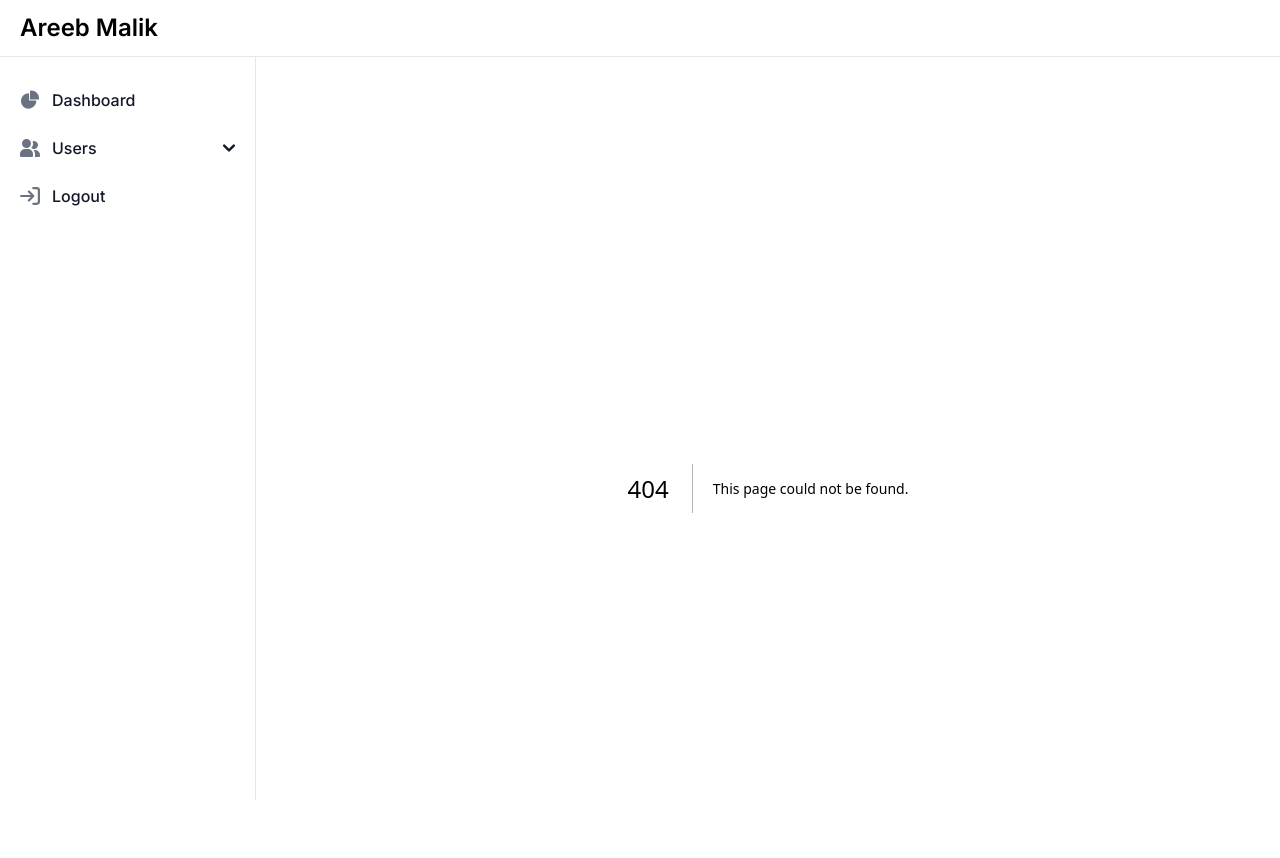
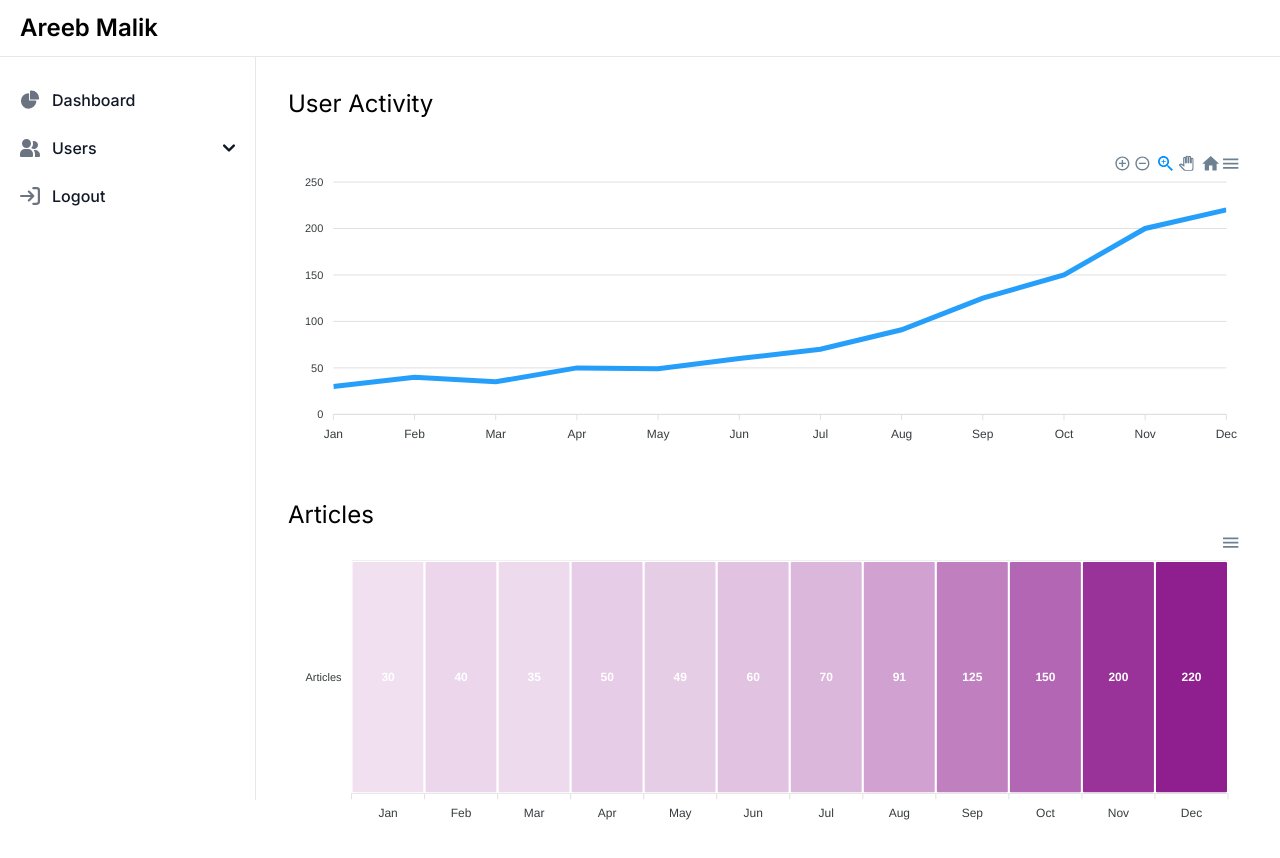
Before and after one commit to CC-Areeb/next-js, a Next.js app: page /stats in a window 1280 px wide. Before the commit this address had no page. Shown: the top 858 px of the page. Built offline with nearby package versions, Linux system fonts and the light colour scheme.

Commit message:
Added apex charts for stats

```diff
--- a/package.json
+++ b/package.json
@@ -9,6 +9,7 @@
     "lint": "next lint"
   },
   "dependencies": {
+    "apexcharts": "^3.41.1",
     "autoprefixer": "10.4.14",
     "axios": "^1.4.0",
     "eslint": "8.43.0",
@@ -16,6 +17,7 @@
     "next": "13.4.6",
     "postcss": "8.4.24",
     "react": "18.2.0",
+    "react-apexcharts": "^1.4.1",
     "react-dom": "18.2.0",
     "tailwindcss": "3.3.2"
   }
--- a/src/app/posts/[id]/page.js
+++ b/src/app/posts/[id]/page.js
@@ -1,12 +1,87 @@
-import React from 'react'
+'use client'
+
+import postApi from '@/api/endpoints/posts';
+import usersApi from '@/api/endpoints/users';
+import Input from '@/components/Input';
+import Label from '@/components/Label';
+import Textarea from '@/components/Textarea';
+
+import React, { useEffect, useState } from 'react'
 
 export default function EditPost({ params }) {
-    console.log(params);
+    const [post, setPost] = useState(null);
+    const [title, setTitle] = useState('');
+    const [body, setBody] = useState('');
+    const [user, setUser] = useState(null);
+
+    useEffect(() => {
+        fetch(postApi.editPosts(params.id))
+            .then(response => response.json())
+            .then(data => {
+                setPost(data);
+                setTitle(data.title)
+                setBody(data.body)
+
+                fetch(usersApi.editUsers(data.userId))
+                    .then(userResponse => userResponse.json())
+                    .then(userData => {
+                        console.log(userData.name);
+                        setUser(userData.name)
+                    })
+                    .catch(error => console.error(error));
+            })
+            .catch(error => console.error(error));
+    }, [params.id]);
+
+    const handleTitleChange = (event) => {
+        setTitle(event.target.value);
+    }
+
+    const handleBodyChange = (event) => {
+        setBody(event.target.value);
+    }
+
     return (
         <>
             <div className='mb-8'>
                 <h1 className='text-4xl'>Update Post</h1>
             </div>
+
+            {
+                post ?
+                    (
+                        <>
+                            <div className='mb-4'>
+                                <Label htmlFor='title' label='Your Title' />
+                                <Input
+                                    type='text'
+                                    name='title'
+                                    id='title'
+                                    value={title}
+                                    onChange={handleTitleChange}
+                                />
+                            </div>
+                            <div>
+                                <Label htmlFor='body' label='Your Body' />
+                                <Textarea
+                                    id='body'
+                                    rows='4'
+                                    placeholder='Your message ...'
+                                    onChange={handleBodyChange}
+                                    value={body}
+                                />
+                            </div>
+
+                            <div className='mt-4'>
+                                <p className='text-sm'>
+                                    Auther: <span>{user}</span>
+                                </p>
+                            </div>
+                        </>
+                    )
+                    :
+                    (<p>Loading posts...</p>)
+            }
         </>
     )
 }
--- a/src/app/posts/page.js
+++ b/src/app/posts/page.js
@@ -4,6 +4,7 @@ import postApi from '@/api/endpoints/posts';
 import usersApi from '@/api/endpoints/users';
 import Button from '@/components/Button';
 import Modal from '@/components/Modal';
+import { truncateText } from '@/utils/textTruncate';
 import Link from 'next/link';
 import React, { useEffect, useState } from 'react'
 
@@ -30,7 +31,6 @@ export default function Posts() {
             try {
                 const response = await fetch(usersApi.users);
                 const data = await response.json();
-                // Create a mapping of users data by userId
                 const usersData = data.reduce((acc, user) => {
                     acc[user.id] = user;
                     return acc;
@@ -88,10 +88,10 @@ export default function Posts() {
                                     {users[post.userId] ? users[post.userId].name : ''}
                                 </td>
                                 <td className='px-6 py-4'>
-                                    {post.title}
+                                    {truncateText(post.title, 10)}
                                 </td>
                                 <td className='px-6 py-4'>
-                                    {post.body}
+                                    {truncateText(post.body, 50)}
                                 </td>
                                 <td className='px-6 py-4 flex justify-center space-x-1'>
                                     <Button
@@ -101,7 +101,7 @@ export default function Posts() {
                                         onClick={deleteUser}
                                     />
                                     <Link href={`/posts/${post.id}`} className='bg-yellow-500 rounded px-6 py-2 text-white hover:bg-yellow-600 transform transition-transform duration-300 hover:scale-110'>
-                                        Edit
+                                        Read full text
                                     </Link>
                                 </td>
                             </tr>
--- /dev/null
+++ b/src/app/stats/page.js
@@ -0,0 +1,58 @@
+'use client'
+
+import Chart from '@/components/Chart';
+import React from 'react'
+
+export default function MessageStats() {
+
+    const options = {
+        chart: {
+            id: 'my-chart'
+        },
+        xaxis: {
+            categories: ['Jan', 'Feb', 'Mar', 'Apr', 'May', 'Jun', 'Jul', 'Aug', 'Sep', 'Oct', 'Nov', 'Dec']
+        },
+        yaxis: {
+            min: 0
+        }
+    };
+
+    const series = [{
+        name: 'Users',
+        data: [30, 40, 35, 50, 49, 60, 70, 91, 125, 150, 200, 220]
+    }];
+
+    const articleSeries = [{
+        name: 'Articles',
+        data: [30, 40, 35, 50, 49, 60, 70, 91, 125, 150, 200, 220]
+    }];
+
+    const articleOptions = {
+        chart: {
+            id: 'my-chart',
+        },
+        xaxis: {
+            categories: ['Jan', 'Feb', 'Mar', 'Apr', 'May', 'Jun', 'Jul', 'Aug', 'Sep', 'Oct', 'Nov', 'Dec']
+        },
+        yaxis: {
+            min: 0
+        },
+        colors: ['#800080']
+    };
+
+    return (
+        <>
+            <div>
+                <div className='mb-8'>
+                    <h1 className='text-2xl'>User Activity</h1>
+                </div>
+                <Chart options={options} series={series} type='line' height={300} />
+
+                <div className='mt-8'>
+                    <h1 className='text-2xl'>Articles</h1>
+                </div>
+                <Chart options={articleOptions} series={articleSeries} type='heatmap' height={300} />
+            </div>
+        </>
+    )
+}
--- a/src/app/users/[id]/page.js
+++ b/src/app/users/[id]/page.js
@@ -258,7 +258,7 @@ const EditUserPage = ({ params }) => {
                     </>
                 )
                     :
-                    (<p>Loading user data...</p>)
+                    (<p>Loading posts...</p>)
             }
         </>
     );
--- a/src/app/users/page.js
+++ b/src/app/users/page.js
@@ -4,7 +4,6 @@ import usersApi from '@/api/endpoints/users';
 import Button from '@/components/Button';
 import Modal from '@/components/Modal';
 import Link from 'next/link';
-import { useRouter } from 'next/navigation';
 import React, { useEffect, useState } from 'react'
 
 export default function Users() {
--- /dev/null
+++ b/src/components/Chart.js
@@ -0,0 +1,15 @@
+import React from 'react'
+import ReactApexChart from 'react-apexcharts'
+
+export default function Chart({ options, series, type, height }) {
+    return (
+        <>
+            <ReactApexChart
+                options={options}
+                series={series}
+                type={type}
+                height={height}
+            />
+        </>
+    )
+}
--- a/src/components/Content.js
+++ b/src/components/Content.js
@@ -15,6 +15,10 @@ export default function Content() {
         router.push('/posts');
     }
 
+    const NavToUserActivity = () => {
+        router.push('/stats');
+    }
+
     return (
         <>
             <div className="grid grid-cols-3 gap-3 mb-4">
@@ -30,7 +34,8 @@ export default function Content() {
                 />
                 <Statboxes
                     customClass='h-24 rounded bg-green-600 hover:bg-green-800 transition cursor-pointer'
-                    statContent='Message Statistics'
+                    statContent='User activity'
+                    onClick={NavToUserActivity}
                 />
             </div>
             <Statboxes
--- /dev/null
+++ b/src/components/Textarea.js
@@ -0,0 +1,17 @@
+import React from 'react'
+
+export default function Textarea({ onChange, placeholder, rows, id, customClass, value }) {
+    return (
+        <>
+            <textarea
+                id={id}
+                rows={rows}
+                className={`block p-2.5 w-full text-sm text-gray-900 bg-gray-50 rounded-lg border border-gray-300 focus:ring-blue-500 focus:border-blue-500 dark:bg-gray-700 dark:border-gray-600 dark:placeholder-gray-400 dark:text-white dark:focus:ring-blue-500 dark:focus:border-blue-500 ${customClass}`}
+                placeholder={placeholder}
+                onChange={onChange}
+                value={value}
+            >
+            </textarea>
+        </>
+    )
+}
--- /dev/null
+++ b/src/utils/textTruncate.js
@@ -0,0 +1,8 @@
+const truncateText = (text, maxLength) => {
+    if (text.length > maxLength) {
+        return text.slice(0, maxLength) + '...';
+    }
+    return text;
+};
+
+export { truncateText };
```
Also changed, not shown: 1 other file (tests, documents, lock files or other folders).
